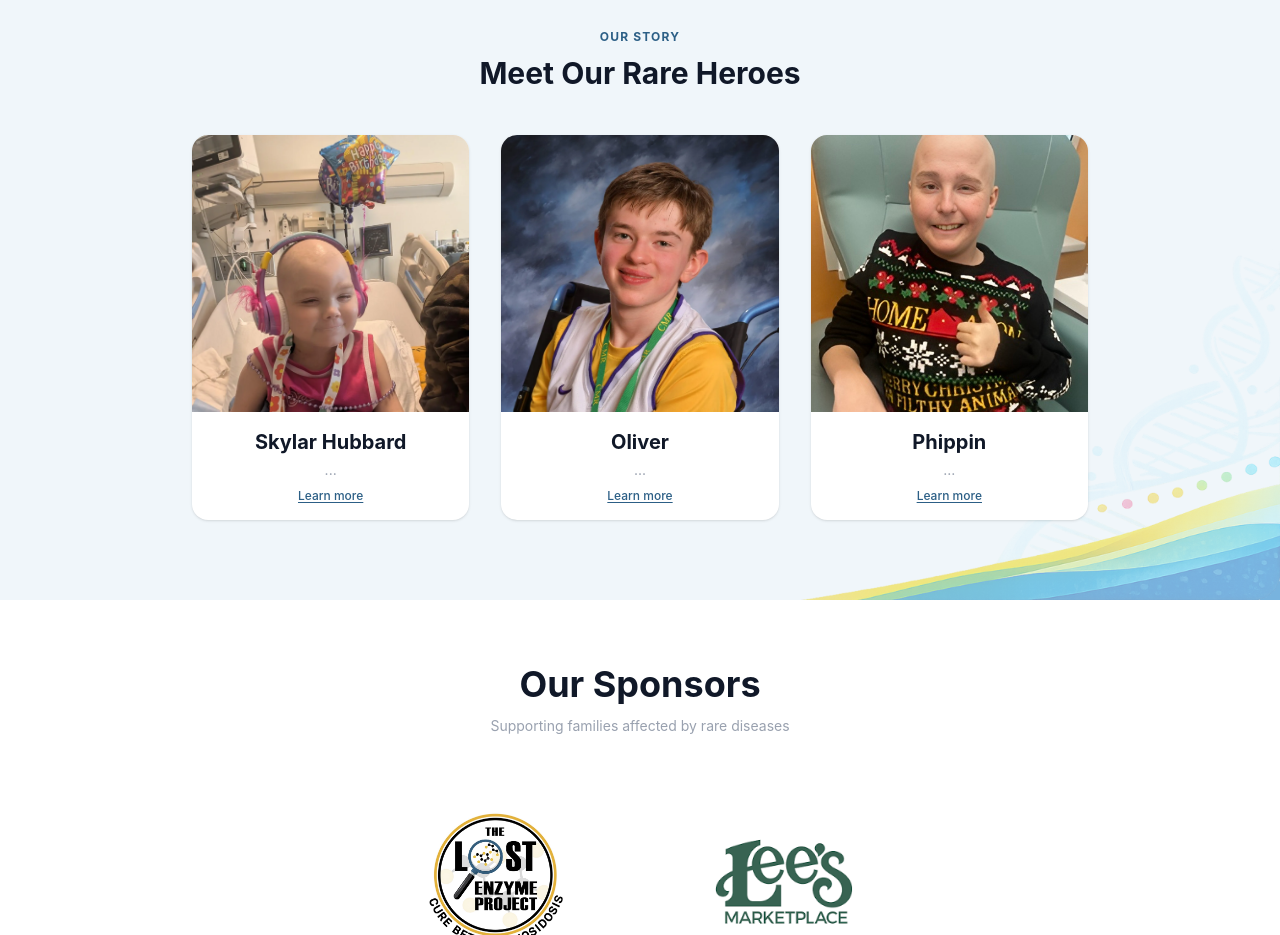
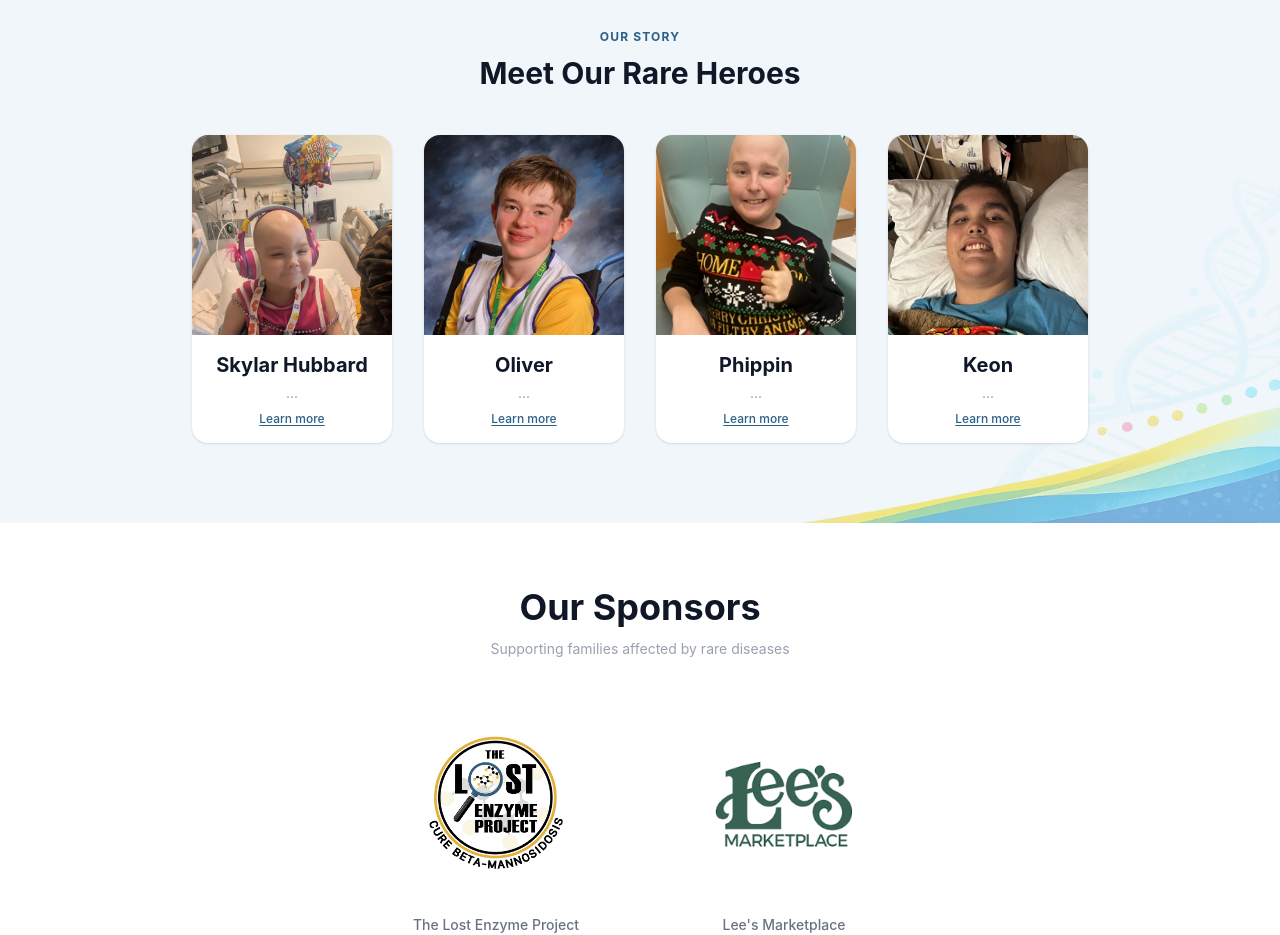
Before and after one commit to inwang123/rarediseaseweb, a React (Vite) app: page / in a window 1280 px wide. Shown: the part 1880-2815 px from the top of the page. Built offline with nearby package versions, Linux system fonts and the light colour scheme.

Commit message:
Added Keon and changed Skylar's bio

```diff
--- a/src/components/Story.jsx
+++ b/src/components/Story.jsx
@@ -4,7 +4,7 @@ const patients = [
   {
     name: "Skylar Hubbard",
     img: "/Skylar_bio.webp",
-    bio: "Skylar Hubbard was diagnosed with beta-mannosidosis just one day before her first birthday. Since then, she has lost her hearing and ability to eat and has been diagnosed with autism, optic nerve atrophy, and leukoencephalopathy. In 2025, Skylar spent more than nine months in the hospital undergoing an experimental bone marrow transplant to help slow the progression of her disease. Despite these challenges, her smile lights up every room, and her joyful spirit is contagious. Her sign name means \"Brave,\" because she is a true fighter. The Lost Enzyme Project is working to develop the first enzyme replacement therapy for children living with beta-mannosidosis, bringing hope to families around the world.",
+    bio: "Skylar Hubbard was diagnosed with beta-mannosidosis just one day before her first birthday. Since then, she has lost vision, hearing, and ability to eat and has been diagnosed with autism, optic nerve atrophy, and leukoencephalopathy. In 2025, Skylar spent more than nine months in the hospital undergoing an experimental bone marrow transplant to help slow the progression of her disease. Despite these challenges, her smile lights up every room, and her joyful spirit is contagious. Her sign name means \"Brave,\" because she is a true fighter. The Lost Enzyme Project is working to develop the first enzyme replacement therapy for children living with beta-mannosidosis, bringing hope to families around the world.",
   },
   {
     name: "Oliver",
@@ -15,6 +15,11 @@ const patients = [
     name: "Phippin",
     img: "/Phippin_bio.jpg",
     bio: "Phippin is from Logan, Utah, and is currently living with Aicardi-Goutières syndrome (AGS), a rare genetic condition that affects the brain and immune system, Hodgkin's lymphoma, and moyamoya disease, a rare cerebrovascular disorder that adds further complexity to his care. Through it all, Phippin's joyful personality continues to shine. He loves to sing, dance, and spread happiness to everyone around him.",
+  },
+  {
+    name: "Keon",
+    img: "/Keon_bio.jpg",
+    bio: "Bio coming soon...",
   },
 ];
 
```
Also changed, not shown: public/Keon_bio.jpg (added).
